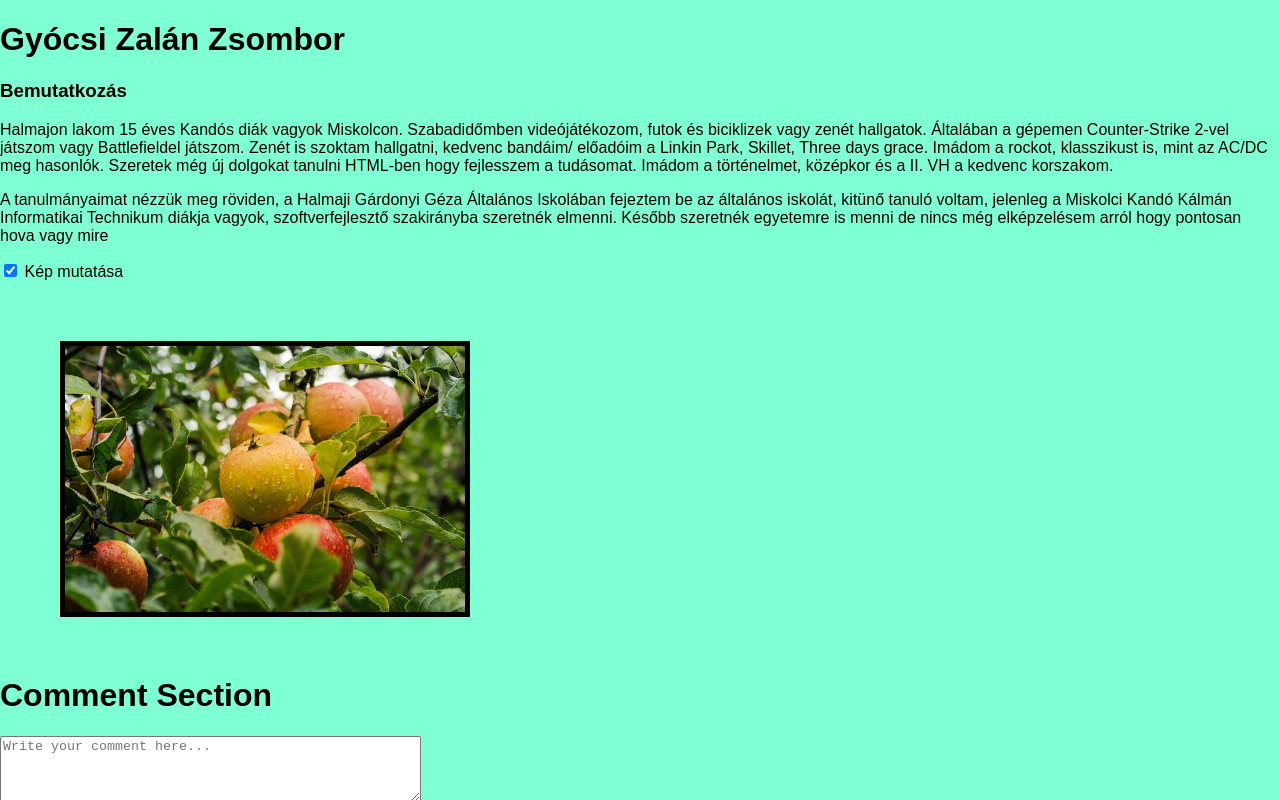
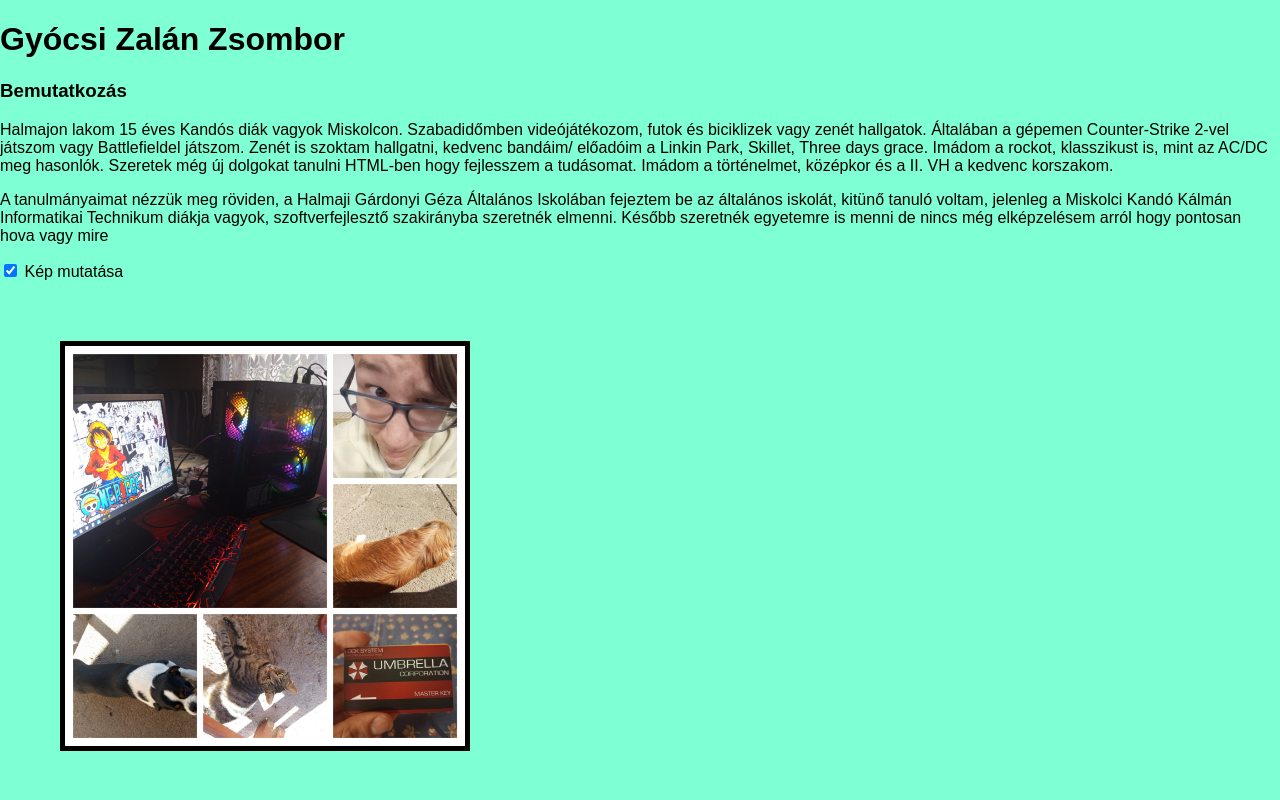
Before and after one commit to gyocsizalanzsombor/MyWebPage, a plain HTML site: page index.html in a window 1280 px wide. Both pictures are taken after a click on the checkbox "Kép mutatása". Shown: the top 800 px of the page. Drawn offline with Linux system fonts and the light colour scheme.

Commit message:
fuck this shit

```diff
--- a/index.html
+++ b/index.html
@@ -72,7 +72,7 @@
 <input type="checkbox" id="toggleImage" onclick="document.getElementById('image').style.display = this.checked ? 'block' : 'none';">
 <label for="toggleImage">Kép mutatása</label>
 
-<img id="image" img src="img/alma.jpg" alt="Kollázskép" style="display:none;">
+<img id="image" img src="img/kollazs.jpg" alt="Kollázskép" style="display:none;">
 
 <h1>Comment Section</h1>
 <textarea id="commentInput" rows="4" cols="50" placeholder="Write your comment here..."></textarea><br>
```
